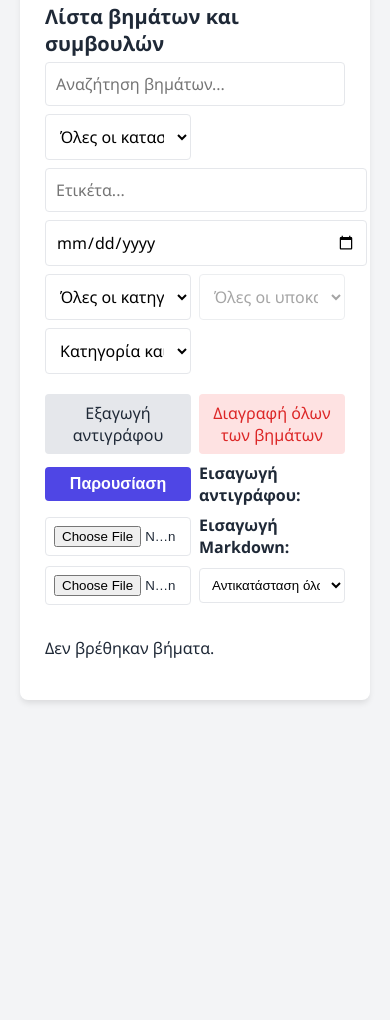
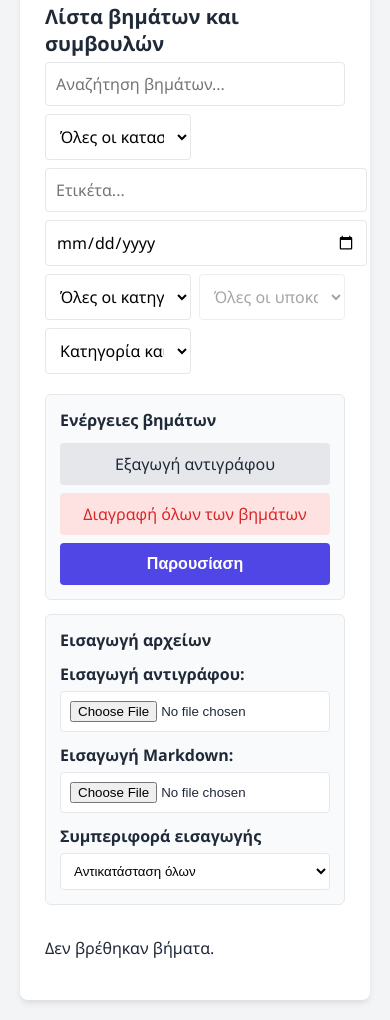
Before and after one commit to diatrou/howToApp, a website: page index.html in a window 390 px wide. Shown: the part 1068-2088 px from the top of the page. Before the commit the page ends 1788 px from the top, so only its background shows below. Drawn offline with Linux system fonts and the light colour scheme.

Commit message:
Organize backup and import controls into clear groups
Separate step actions from file-import controls so export, delete, and presentation buttons are visually distinct from backup and Markdown selection. Place each localized file label immediately above its associated picker and add a visible label for import behavior.

Add responsive spacing and grouping styles, plus Greek and English section headings, to make the data controls easier to scan without changing their behavior.

Co-authored-by: Copilot <223556219+Copilot@users.noreply.github.com>

```diff
--- a/css/style.css
+++ b/css/style.css
@@ -245,23 +245,65 @@ select:focus-visible {
 
 .data-actions {
     display: grid;
-    grid-template-columns: repeat(2, minmax(0, 1fr));
-    align-items: center;
-    gap: 8px;
+    gap: 14px;
     margin-bottom: 16px;
 }
 
-.data-actions label {
+.data-action-group {
+    min-width: 0;
+    padding: 14px;
+    border: 1px solid var(--border-color);
+    border-radius: 6px;
+    background: #f9fafb;
+}
+
+.data-action-group h3 {
+    margin: 0 0 12px;
+    font-size: 1rem;
+}
+
+.data-action-buttons {
+    display: grid;
+    grid-template-columns: repeat(2, minmax(0, 1fr));
+    gap: 8px;
+}
+
+.data-action-buttons button {
+    min-height: 42px;
+    line-height: 1.3;
+}
+
+.data-action-buttons .btn-primary {
+    width: auto;
+}
+
+.import-file-controls {
+    display: grid;
+    gap: 12px;
+}
+
+.import-file-control label,
+.import-mode-control label {
+    display: block;
+    margin-bottom: 6px;
     font-weight: 600;
 }
 
-.data-actions input,
-.data-actions select {
+.import-file-control input,
+.import-mode-control select {
+    box-sizing: border-box;
+    width: 100%;
     min-width: 0;
-    padding: 8px;
+    padding: 9px;
     border: 1px solid var(--border-color);
     border-radius: 4px;
     background: white;
+}
+
+@media (max-width: 480px) {
+    .data-action-buttons {
+        grid-template-columns: 1fr;
+    }
 }
 
 .category-heading {
--- a/index.html
+++ b/index.html
@@ -159,17 +159,34 @@
                     </select>
                 </div>
                 <div class="data-actions">
+                    <section class="data-action-group" aria-labelledby="data-actions-title">
+                        <h3 id="data-actions-title" data-i18n="dataActionsTitle">Ενέργειες βημάτων</h3>
+                        <div class="data-action-buttons">
                             <button type="button" id="export-steps" class="btn-secondary" data-i18n="exportBackup">Εξαγωγή αντιγράφου</button>
                             <button type="button" id="delete-all-steps" class="btn-danger" data-i18n="deleteAllSteps">Διαγραφή όλων των βημάτων</button>
                             <button type="button" id="present-steps" class="btn-primary compact-button" data-i18n="presentSteps">Παρουσίαση</button>
+                        </div>
+                    </section>
+                    <section class="data-action-group" aria-labelledby="import-files-title">
+                        <h3 id="import-files-title" data-i18n="importFilesTitle">Εισαγωγή αρχείων</h3>
+                        <div class="import-file-controls">
+                            <div class="import-file-control">
                                 <label for="import-file" data-i18n="importBackup">Εισαγωγή αντιγράφου:</label>
                                 <input type="file" id="import-file" accept="application/json,.json">
+                            </div>
+                            <div class="import-file-control">
                                 <label for="import-md-file" data-i18n="importMarkdown">Εισαγωγή Markdown:</label>
                                 <input type="file" id="import-md-file" accept="text/markdown,.md,text/plain,.txt">
+                            </div>
+                            <div class="import-mode-control">
+                                <label for="import-mode" data-i18n="importModeLabel">Συμπεριφορά εισαγωγής</label>
                                 <select id="import-mode" aria-label="Συμπεριφορά εισαγωγής" data-i18n-aria-label="importModeLabel">
                                     <option value="replace" data-i18n="replaceAll">Αντικατάσταση όλων</option>
                                     <option value="merge" data-i18n="merge">Συγχώνευση</option>
                                 </select>
+                            </div>
+                        </div>
+                    </section>
                 </div>
 
                 <!-- Δυναμική λίστα βημάτων -->
--- a/js/app.js
+++ b/js/app.js
@@ -86,6 +86,8 @@ document.addEventListener('DOMContentLoaded', () => {
             sortStep: 'Σειρά βημάτων',
             sortTitle: 'Τίτλος',
             sortRecent: 'Νεότερα πρώτα',
+            dataActionsTitle: 'Ενέργειες βημάτων',
+            importFilesTitle: 'Εισαγωγή αρχείων',
             exportBackup: 'Εξαγωγή αντιγράφου',
             deleteAllSteps: 'Διαγραφή όλων των βημάτων',
             importBackup: 'Εισαγωγή αντιγράφου:',
@@ -181,6 +183,8 @@ document.addEventListener('DOMContentLoaded', () => {
             sortStep: 'Step order',
             sortTitle: 'Title',
             sortRecent: 'Newest first',
+            dataActionsTitle: 'Step actions',
+            importFilesTitle: 'Import files',
             exportBackup: 'Export backup',
             deleteAllSteps: 'Delete all steps',
             importBackup: 'Import backup:',
```
Lines whose indentation alone changed are shown as unchanged.
